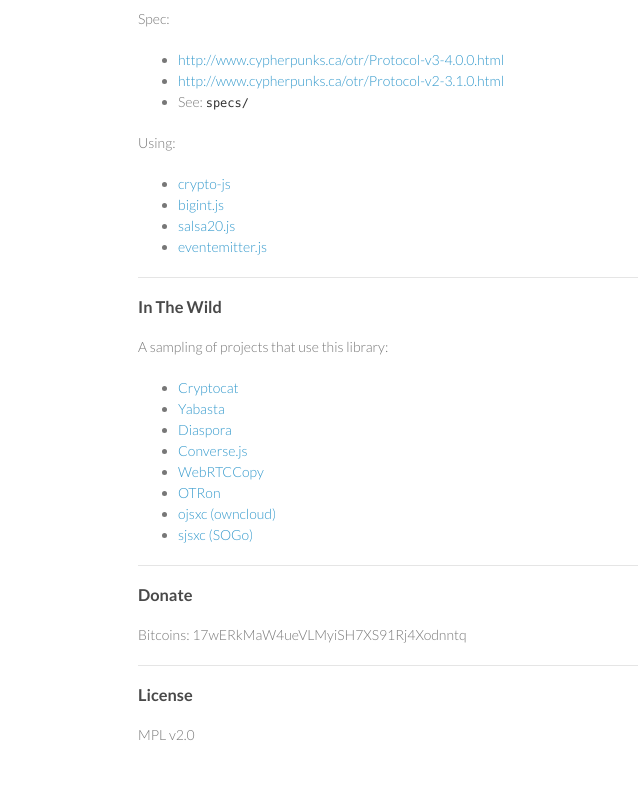
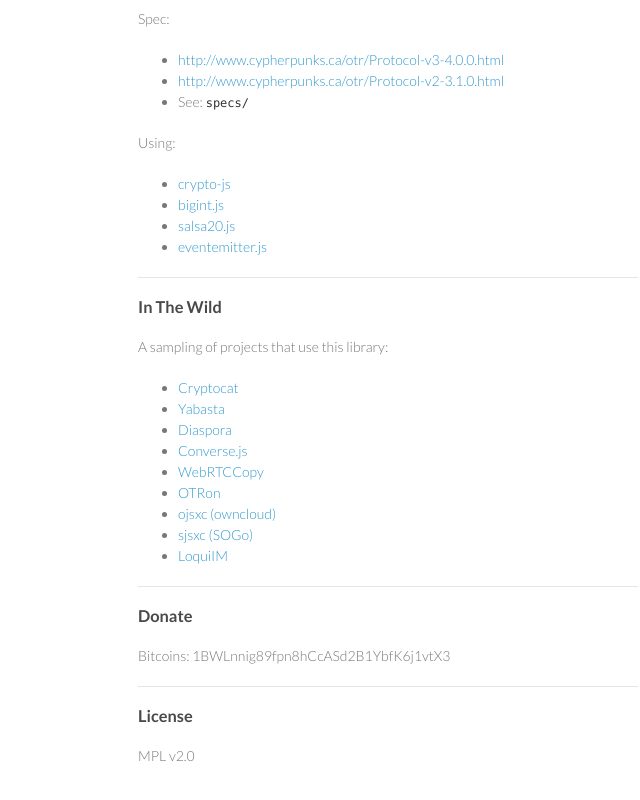
Before and after one commit to arlolra/otr, a plain HTML site: page index.html in a window 1280 px wide. Shown: the part 7273-8073 px from the top of the page, without its empty margins (432-1072 px from the left). Drawn offline with Linux system fonts and the light colour scheme.

```diff
--- a/index.html
+++ b/index.html
@@ -29,7 +29,8 @@
       </header>
       <section>
         <h1>
-<a name="off-the-record-messaging-protocol-in-javascript" class="anchor" href="#off-the-record-messaging-protocol-in-javascript"><span class="octicon octicon-link"></span></a><a href="http://www.cypherpunks.ca/otr/">Off-the Record Messaging Protocol</a> in JavaScript</h1>
+<a name="off-the-record-messaging-protocol-in-javascript" class="anchor" href="#off-the-record-messaging-protocol-in-javascript"><span class="octicon octicon-link"></span></a>
+<a href="http://www.cypherpunks.ca/otr/">Off-the Record Messaging Protocol</a> in JavaScript</h1>
 
 <p><a href="http://travis-ci.org/arlolra/otr"><img src="https://secure.travis-ci.org/arlolra/otr.png?branch=master" alt="Build Status"></a></p>
 
@@ -420,10 +421,11 @@
 <li><a href="https://github.com/osnr/otron">OTRon</a></li>
 <li><a href="https://github.com/sualko/ojsxc">ojsxc (owncloud)</a></li>
 <li><a href="https://github.com/sualko/sjsxc">sjsxc (SOGo)</a></li>
+<li><a href="https://loqui.im/">LoquiIM</a></li>
 </ul><hr><h3>
 <a name="donate" class="anchor" href="#donate"><span class="octicon octicon-link"></span></a>Donate</h3>
 
-<p>Bitcoins: 17wERkMaW4ueVLMyiSH7XS91Rj4Xodnntq</p>
+<p>Bitcoins: 1BWLnnig89fpn8hCcASd2B1YbfK6j1vtX3</p>
 
 <hr><h3>
 <a name="license" class="anchor" href="#license"><span class="octicon octicon-link"></span></a>License</h3>
```
Also changed, not shown: params.json (+1 -1 lines).
